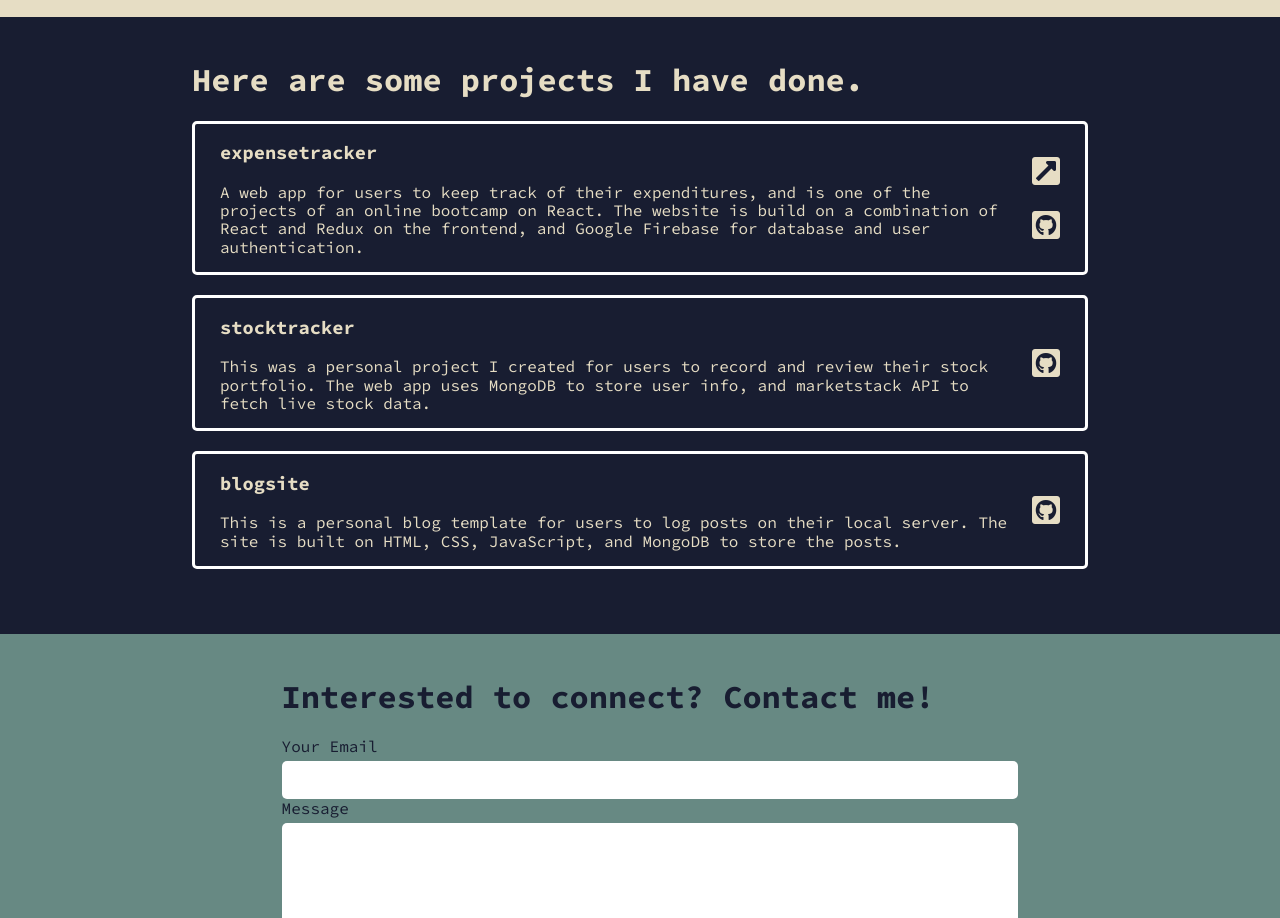
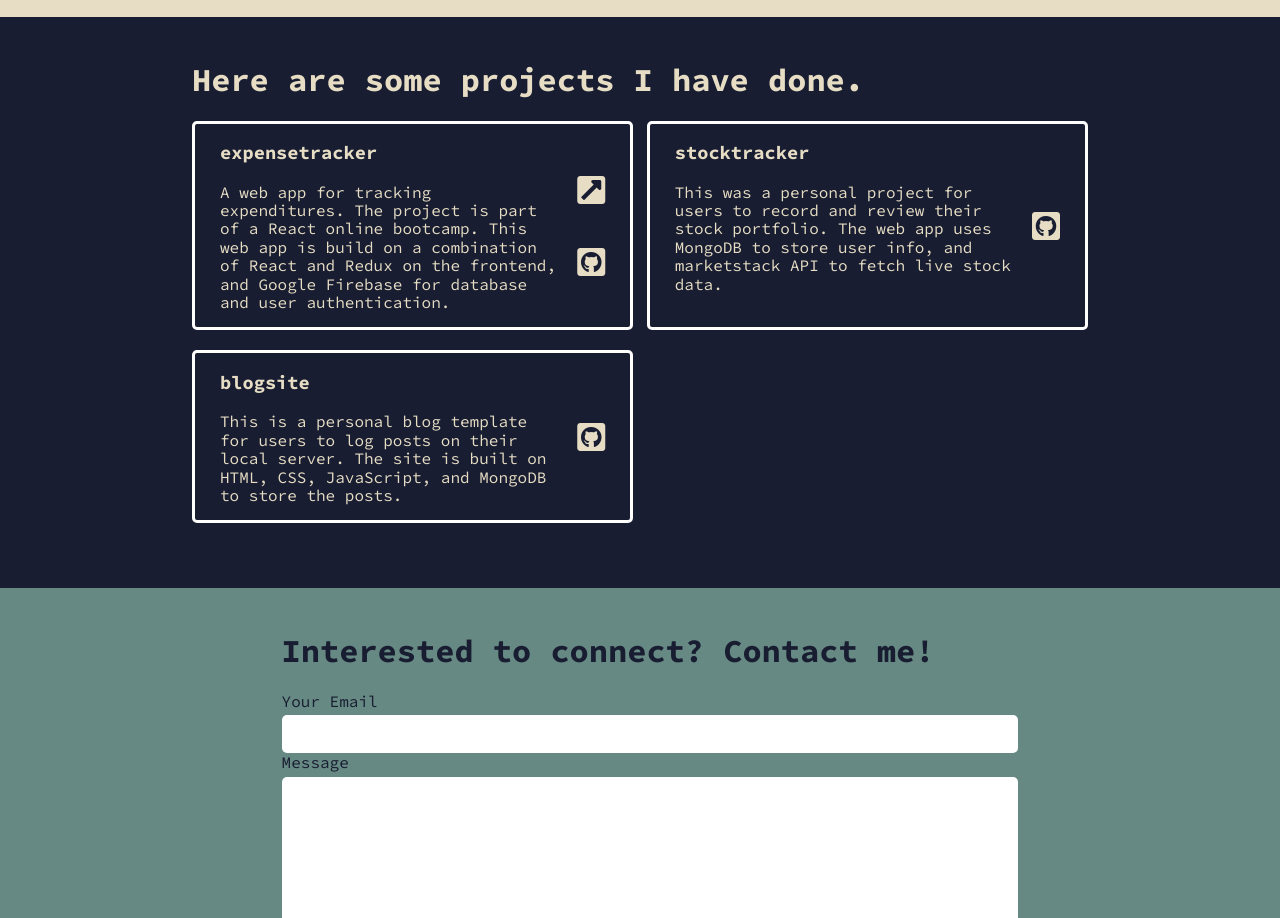
Before and after one commit to salmonsashimi/my-site, a React (Create React App) app: page / in a window 1280 px wide. Shown: the part 1440-2358 px from the top of the page. Built offline with nearby package versions, Linux system fonts and the light colour scheme.

Commit message:
split projectBox columns

```diff
--- a/src/components/Projects.js
+++ b/src/components/Projects.js
@@ -6,7 +6,7 @@ import '../styles/Projects.css';
 const Projects = (props) => (
     <div className='projects container'>
         <h1 className='projects-title'>Here are some projects I have done.</h1>
-        <div>
+        <div className='projects-items'>
             {props.projects.map((project) => {
                 return <ProjectBox
                     name={project.name}
@@ -26,13 +26,13 @@ Projects.defaultProps = {
     projects: [
         {
             name: 'expensetracker',
-            desc: 'A web app for users to keep track of their expenditures, and is one of the projects of an online bootcamp on React. The website is build on a combination of React and Redux on the frontend, and Google Firebase for database and user authentication.',
+            desc: 'A web app for tracking expenditures. The project is part of a React online bootcamp. This web app is build on a combination of React and Redux on the frontend, and Google Firebase for database and user authentication.',
             link: 'https://expensetracker-1.herokuapp.com/',
             repo: 'https://github.com/salmonsashimi/expensetracker'
         },
         {
             name: 'stocktracker',
-            desc: 'This was a personal project I created for users to record and review their stock portfolio. The web app uses MongoDB to store user info, and marketstack API to fetch live stock data. ',
+            desc: 'This was a personal project for users to record and review their stock portfolio. The web app uses MongoDB to store user info, and marketstack API to fetch live stock data. ',
             repo: 'https://github.com/salmonsashimi/stocktracker'
         },
         {
--- a/src/styles/ProjectBox.css
+++ b/src/styles/ProjectBox.css
@@ -1,9 +1,10 @@
 .projectBox {
     border-radius: 5px;
     border: 0.2rem solid white;
-    display:flex;
+    display: flex;
+    min-width: 43%;
+    max-width: 43%;
     padding: 0 25px;
-    min-width: 150px;
     transition: 0.4s;
     text-align:left;
     margin-bottom: 20px;
--- a/src/styles/Projects.css
+++ b/src/styles/Projects.css
@@ -7,3 +7,10 @@
 .projects-title {
     margin-top: 0px;
 }
+
+.projects-items{
+    display: flex;
+    flex-wrap: wrap;
+    justify-content: space-between;
+
+}
```
